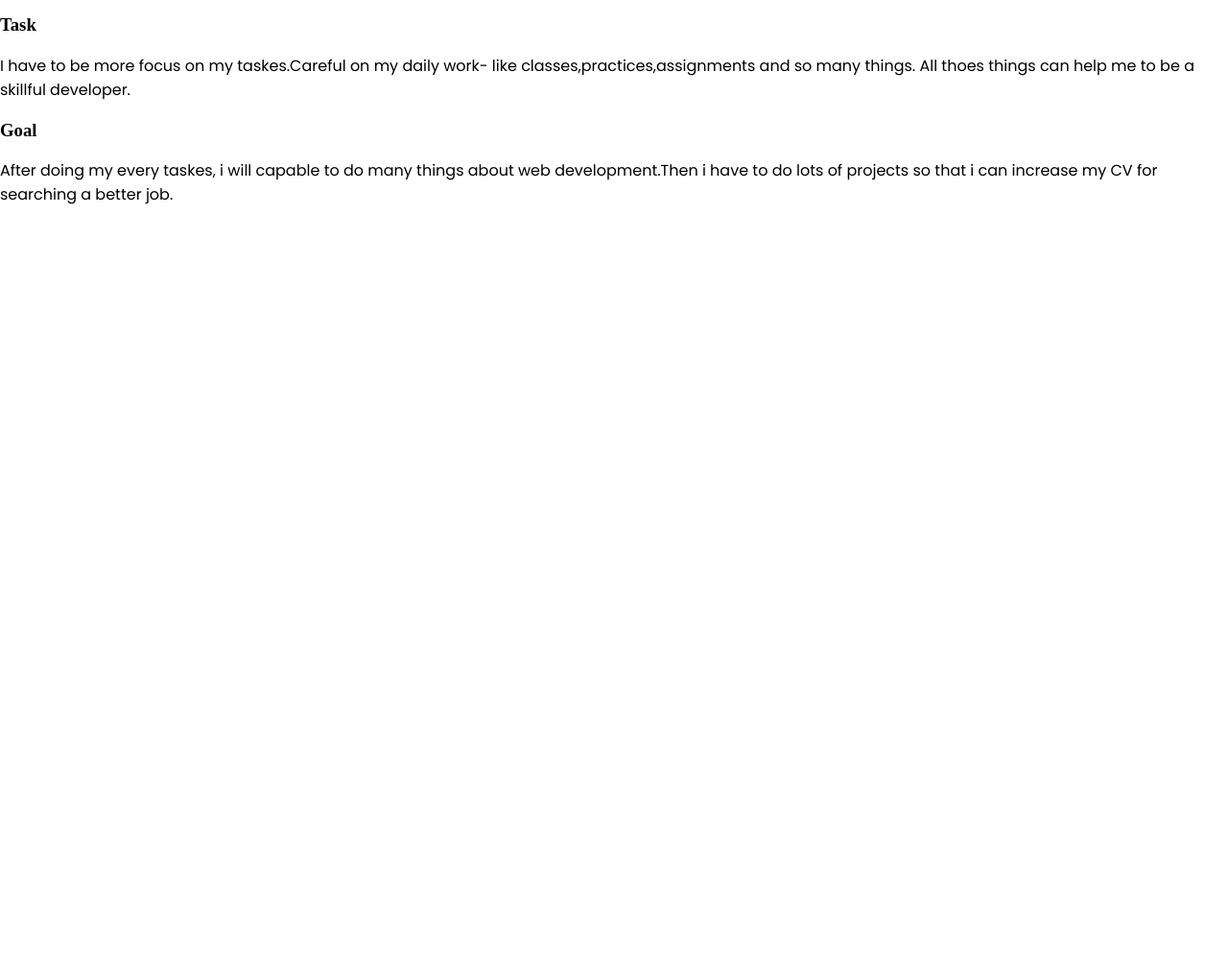
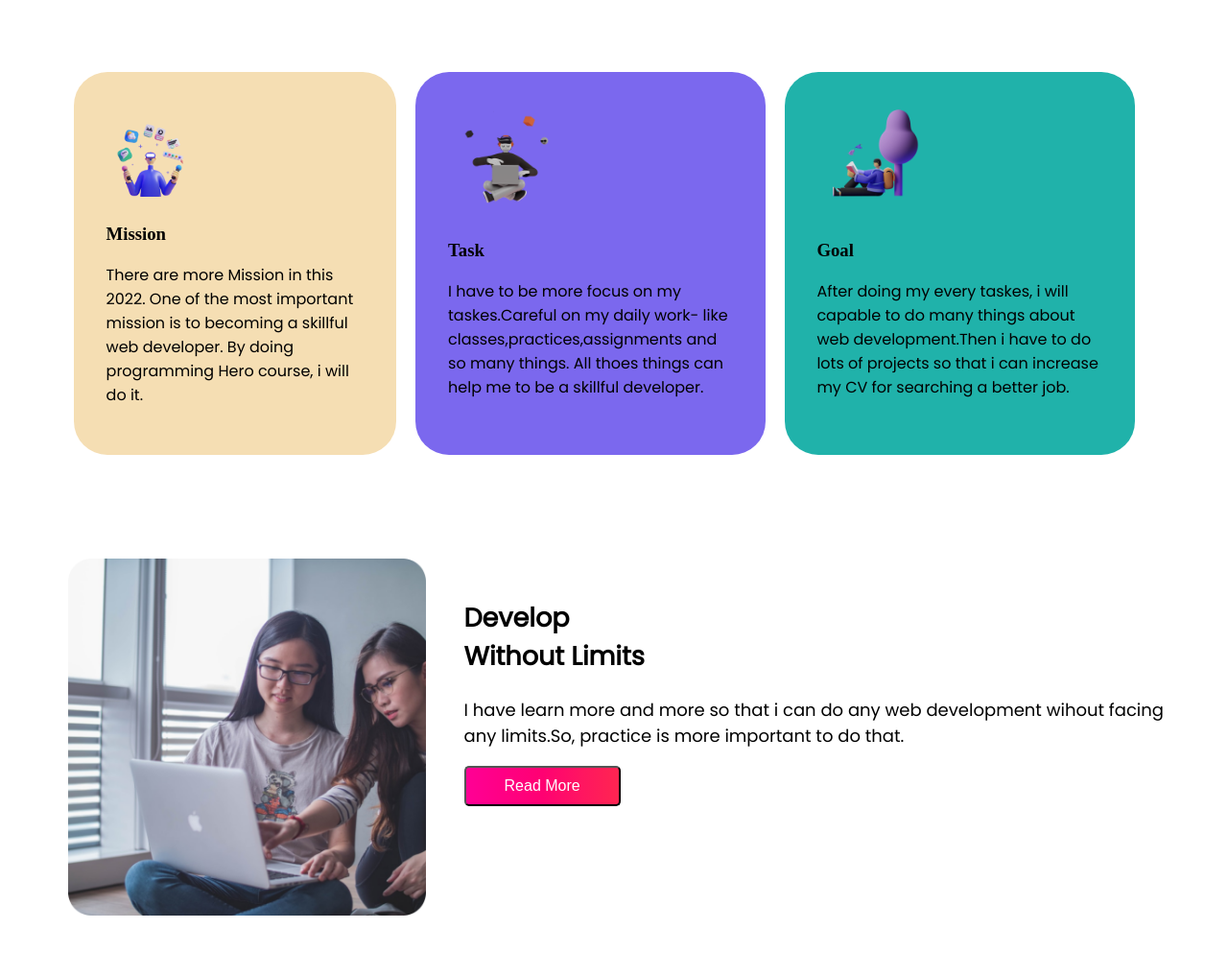
Before and after one commit to Emrul19/Developer-Portfolio, a plain HTML site: page index.html in a window 1280 px wide. Shown: the part 761-1754 px from the top of the page at 96% size. Before the commit the page ends 992 px from the top, so only its background shows below. Drawn offline with Linux system fonts and the light colour scheme.

Commit message:
Thired Section Done

```diff
--- a/index.html
+++ b/index.html
@@ -43,29 +43,50 @@
     </section>
 
     </section>
+    <h1 id="vission-head">My Vision in <span class="head-color">2022</span></h1>
     <section class="vission-section">
-        <h1 id="vission-head">My Vision in <span class="head-color">2022</span></h1>
-        <div>
-            <div>
+
+        <div class="mission-box">
+            <img class="illustator" src="images/illustrator-1.png" alt="">
             <h3>Mission</h3>
+
             <p>There are more Mission in this 2022. One of the most important mission is to becoming a skillful web
                 developer. By doing programming Hero course, i will do it.</p>
         </div>
-            <div>
+        <div class="task-box">
+            <img class="illustator" src="images/illustrator-2.png" alt="">
             <h3>Task</h3>
+
             <p>
                 I have to be more focus on my taskes.Careful on my daily work- like classes,practices,assignments
                 and so many things. All thoes things can help me to be a skillful developer.
 
             </p>
         </div>
-            <div>
+        <div class="goal-box">
+            <img class="illustator" src="images/illustrator-3.png" alt="">
             <h3>Goal</h3>
+
             <p>
+
                 After doing my every taskes, i will capable to do many things about web development.Then i have
                 to do lots of projects so that i can increase my CV for searching a better job.
             </p>
         </div>
+
+    </section>
+
+    <section class="develop-section">
+        <div class="middle-left">
+            <img class="middle-image" src="images/coding.png" alt="">
+        </div>
+        <div class="middle-right">
+            <h1 class="develpo-head">Develop<br>Without Limits</h1>
+            <p>I have learn more and more so that i can do any web development wihout facing any limits.So,
+                practice is
+                more important to do that.</p>
+            <button class="button-style">Read More</button>
+
         </div>
     </section>
 </body>
--- a/style.css
+++ b/style.css
@@ -51,4 +51,58 @@ font-family: 'Poppins', sans-serif;
        text-align: center;
        font-family: 'DM Serif Display', serif;
 font-family: 'Poppins', sans-serif;
+font-size: 50px;
+    font-weight: 600;
 }
+.vission-section{
+    display:flex;
+    padding: 6%;
+}
+.illustator{
+    width: 40%;
+}
+.mission-box{
+    background-color:wheat;
+    padding: 3%;
+    margin-right: 20px;
+    border-radius: 35px;
+}
+.task-box{
+    background-color:mediumslateblue;
+    padding: 3%;
+    margin-right: 20px;
+    border-radius: 35px;
+
+}
+.goal-box{
+    background-color: lightseagreen;
+    padding: 3%;
+    margin-right: 20px;
+    border-radius: 35px;
+}
+.develop-section{
+    display:flex;
+    padding : 4%;
+}
+.middle-right{
+    font-family: 'Poppins', sans-serif;
+    margin-left: -120px;
+    font-weight: 400;
+    font-size: large;
+
+    width: 70%;
+}
+.middle-left{
+    width: 50%;
+    margin-top: -20px;
+    margin-left: 20px;
+
+}
+.middle-left img{
+    width: 70%;
+}
+.develop-head{
+    font-family: 'Poppins', sans-serif;
+    font-size: 50px;
+    font-weight: 900;
+}
```
Also changed, not shown: images/coding.png (added), images/dream-bg.png (deleted), images/exp-bg.png (deleted), images/illustrator-1.png (added), images/illustrator-2.png (added), images/illustrator-3.png (added), images/jhankar.png (deleted), images/jhankar2.png (deleted), images/my-bg.png (deleted), images/my-bg2.png (deleted), images/top-banner.png (deleted), 1 other file. Lines whose indentation alone changed are shown as unchanged.
